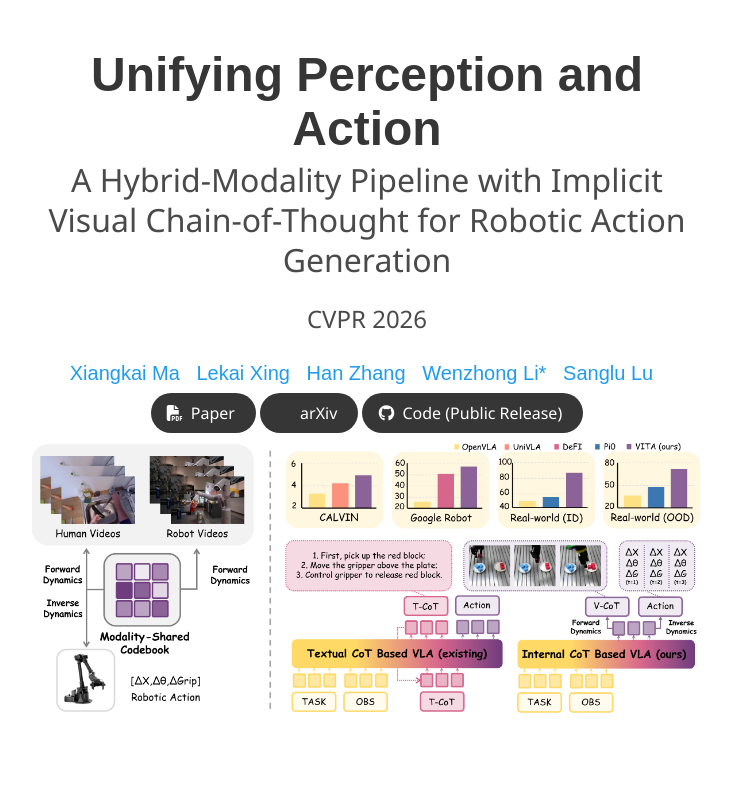
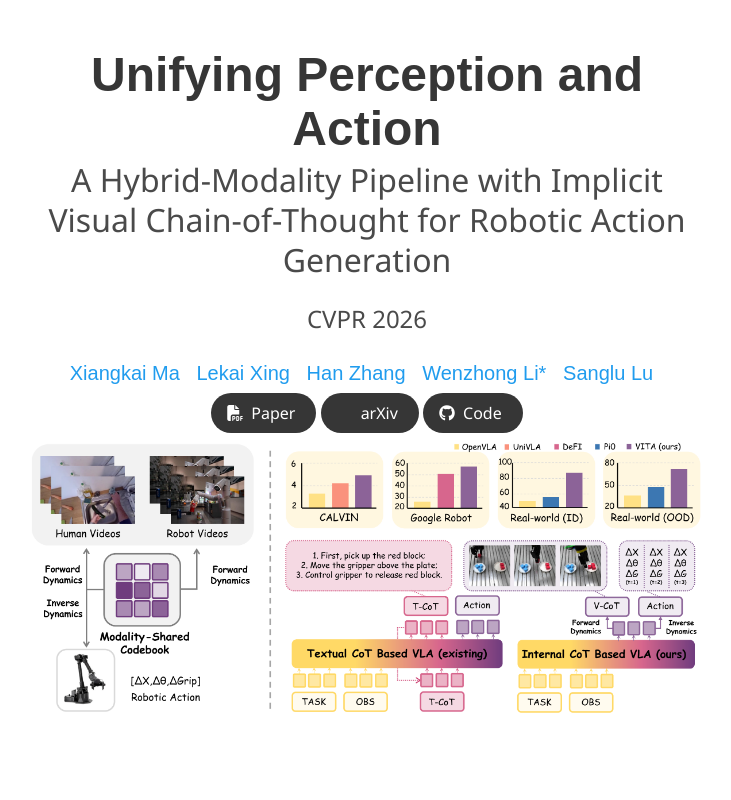
Before and after one commit to Xiang-Kai/vita-cvpr26.github.io, a plain HTML site: page index.html in a window 1280 px wide. Shown: the top 800 px of the page, without its empty margins (273-1004 px from the left). Drawn offline with nearby package versions, Linux system fonts and the light colour scheme; some icons are missing; a web font is replaced by a local one.

Commit message:
Simplify repository button label to Code

```diff
--- a/index.html
+++ b/index.html
@@ -91,7 +91,7 @@
                   <span class="icon">
                     <i class="fab fa-github" aria-hidden="true"></i>
                   </span>
-                  <span>Code (Public Release)</span>
+                  <span>Code</span>
                 </a>
               </span>
               <img src="media/approach1.PNG" alt="CoT-VLA Pipeline" style="width: 100%;">
```
